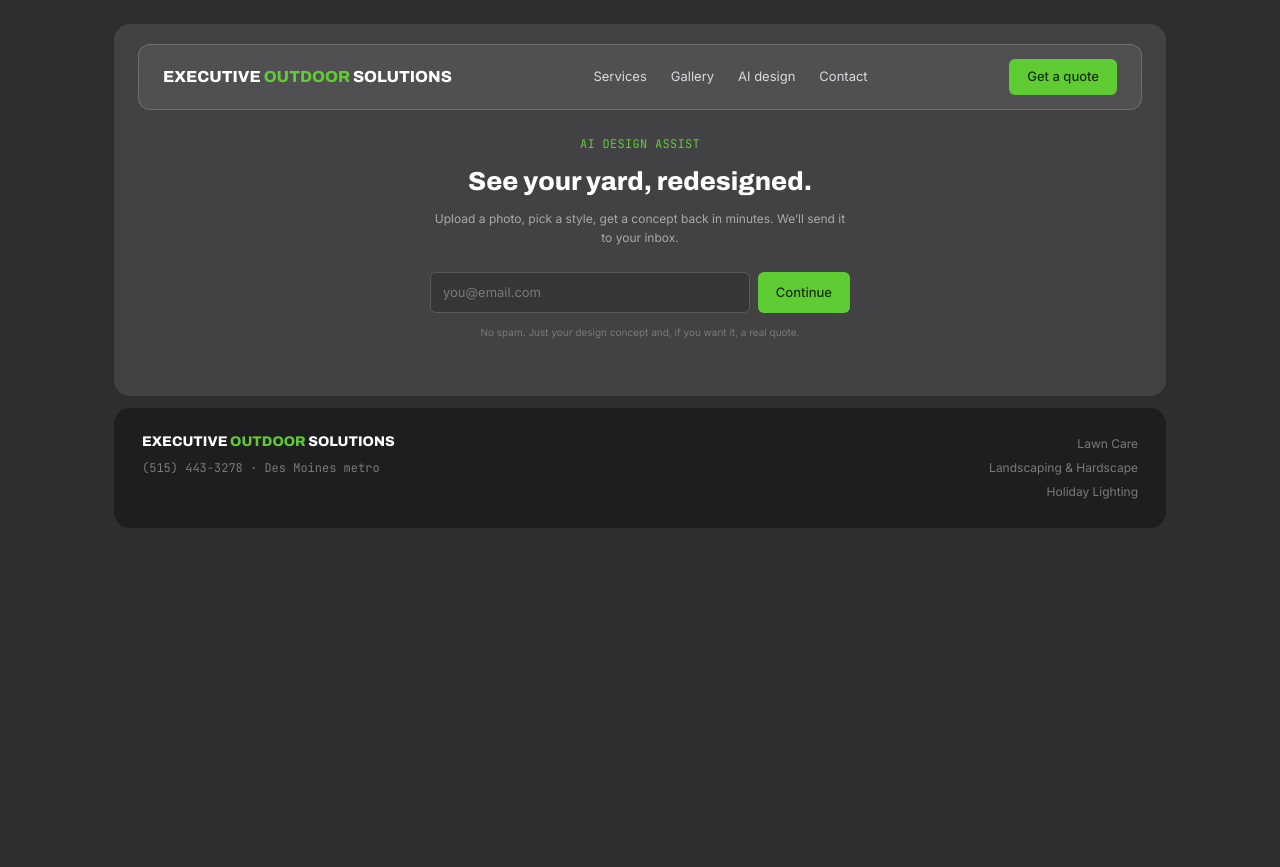
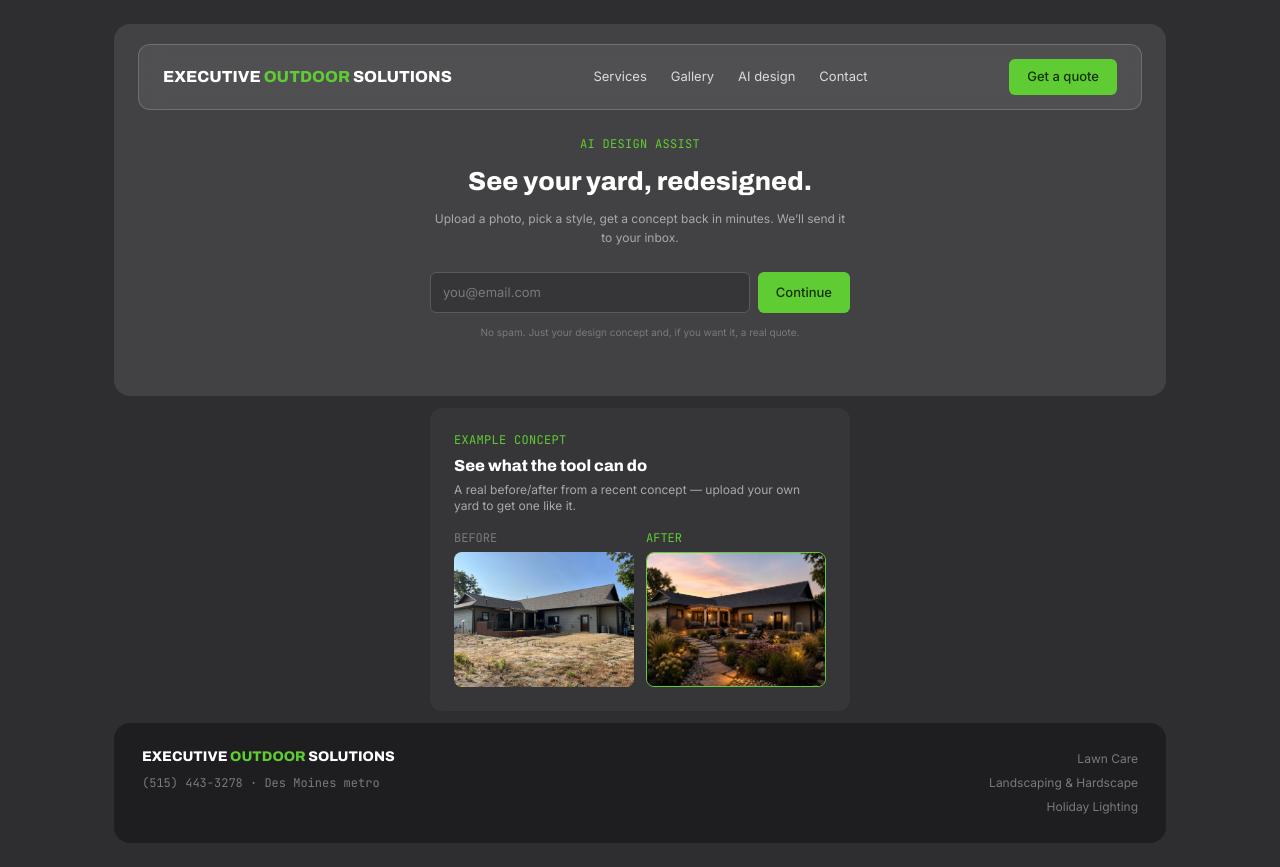
Before and after one commit to hethebreuer-dev/Executive, a Next.js app: page /design in a window 1280 px wide. Before the commit the page ends 800 px from the top, so only its background shows below. Built offline with nearby package versions, Linux system fonts and the light colour scheme.

Commit message:
Add example before/after preview to AI design page
Show a real before/after concept below the email gate so visitors
can see what the AI design tool produces before signing up.

```diff
--- a/src/app/design/page.tsx
+++ b/src/app/design/page.tsx
@@ -1,8 +1,10 @@
 import type { Metadata } from "next";
+import Image from "next/image";
 import { HeroShell } from "@/components/HeroShell";
 import { PageShell } from "@/components/PageShell";
 import { Footer } from "@/components/Footer";
 import { AiDesignFlow } from "@/components/AiDesignFlow";
+import { Card, Eyebrow, MonoLabel } from "@/components/ui";
 
 export const metadata: Metadata = {
   title: "AI Design Assist | Executive Outdoor Solutions",
@@ -15,6 +17,41 @@ export default function DesignPage() {
       <HeroShell>
         <AiDesignFlow />
       </HeroShell>
+
+      <Card className="mx-auto max-w-[420px] w-full">
+        <Eyebrow className="mt-0 mb-1.5">EXAMPLE CONCEPT</Eyebrow>
+        <p className="font-display font-extrabold text-base text-white mb-1">
+          See what the tool can do
+        </p>
+        <p className="text-xs text-muted mb-4">
+          A real before/after from a recent concept — upload your own yard to get one like it.
+        </p>
+        <div className="grid grid-cols-2 gap-3">
+          <div>
+            <MonoLabel className="mt-0 mb-1.5 text-subtle">BEFORE</MonoLabel>
+            <div className="relative aspect-[4/3] overflow-hidden rounded-lg bg-thumb">
+              <Image
+                src="/images/design/example-before.jpg"
+                alt="Yard before AI design concept"
+                fill
+                className="object-cover"
+              />
+            </div>
+          </div>
+          <div>
+            <MonoLabel className="mt-0 mb-1.5 text-signal">AFTER</MonoLabel>
+            <div className="relative aspect-[4/3] overflow-hidden rounded-lg border-[0.5px] border-signal bg-thumb">
+              <Image
+                src="/images/design/example-after.jpg"
+                alt="AI-generated design concept"
+                fill
+                className="object-cover"
+              />
+            </div>
+          </div>
+        </div>
+      </Card>
+
       <Footer />
     </PageShell>
   );
```
Also changed, not shown: public/images/design/example-after.jpg (added), public/images/design/example-before.jpg (added).
